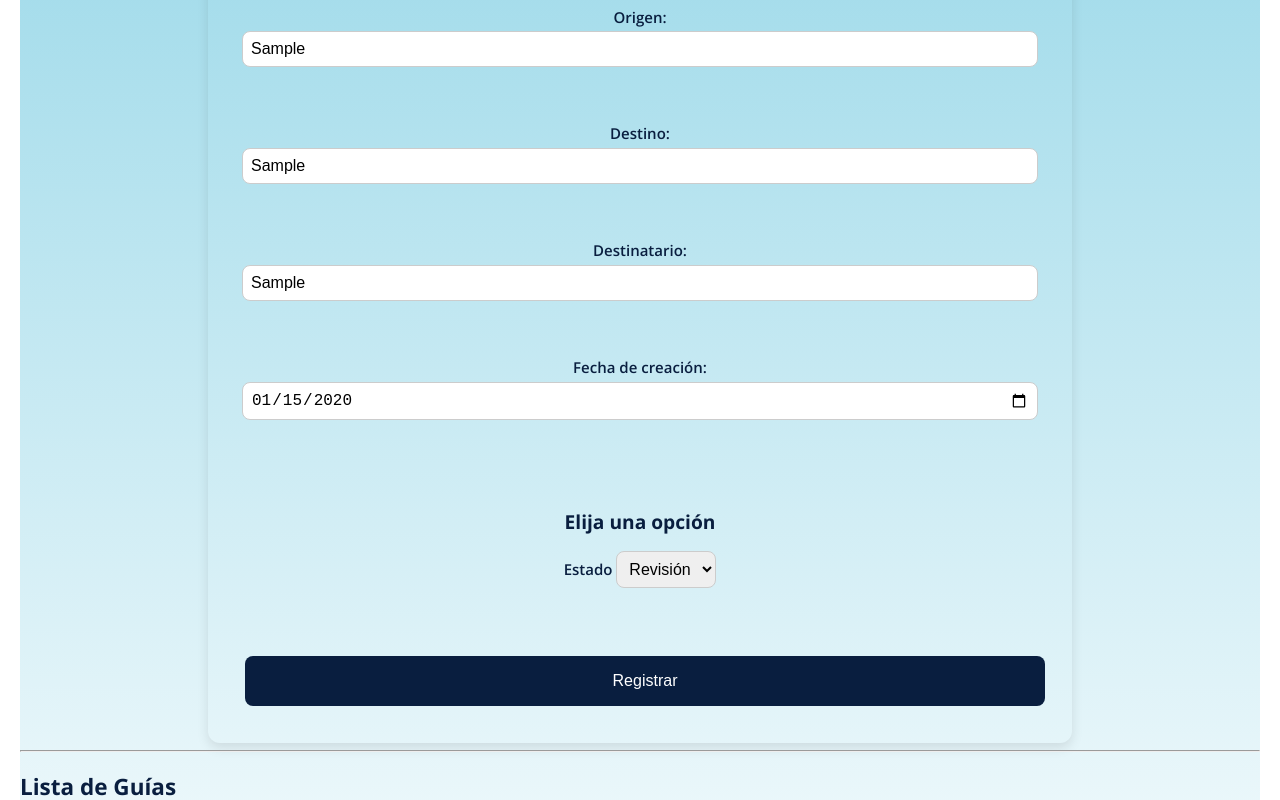
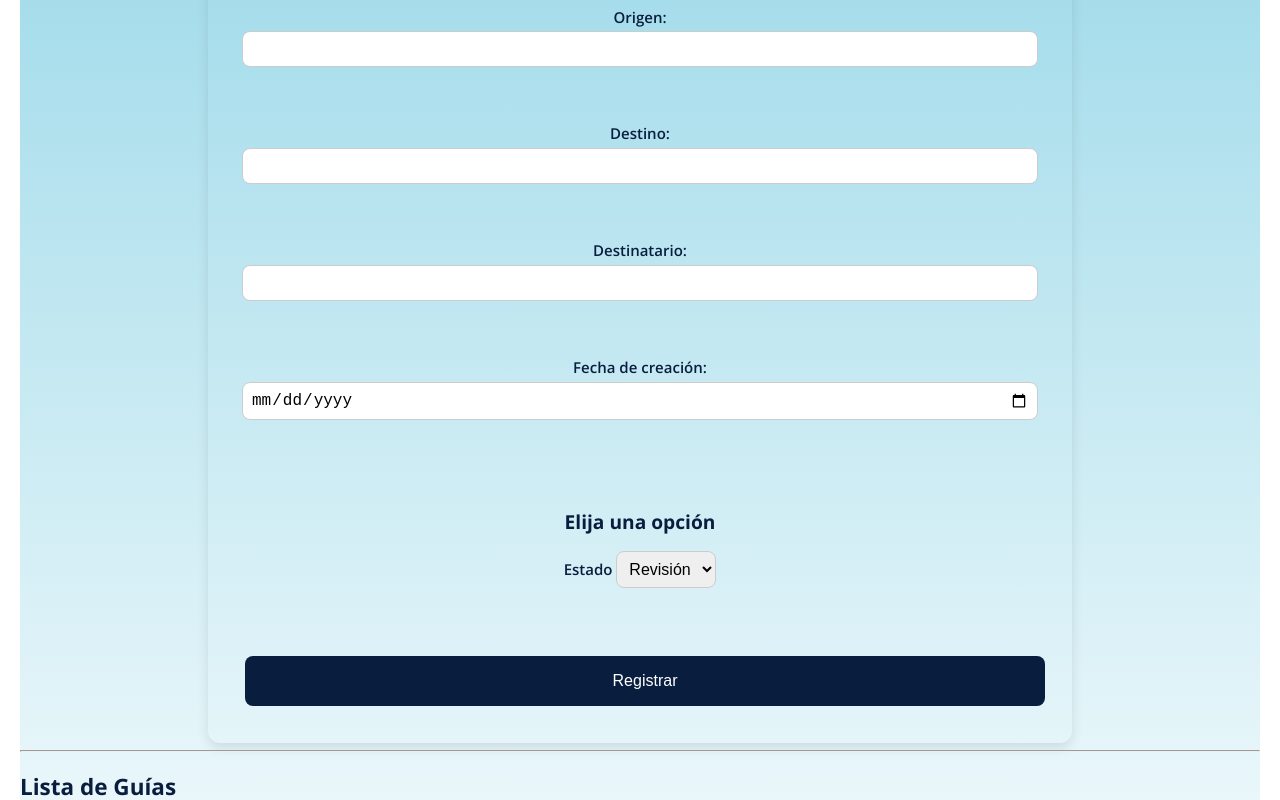
Before and after one commit to Sergioldgh/proyecto_hound_express, a plain HTML site: page index.html in a window 1280 px wide. Both pictures are taken after typing "5", "Sample", "Sample", "Sample", "2020-01-15" into the empty fields and a click on the button "Registrar". Shown: the part 881-1681 px from the top of the page. Drawn offline with nearby package versions, Linux system fonts and the light colour scheme.

Commit message:
Limpieza de código

```diff
--- a/js/script.js
+++ b/js/script.js
@@ -46,7 +46,7 @@ forma.addEventListener("submit", (e) => {
     console.log(guias);
     mostrarGuias();
     actualizaPanel();
-    // forma.reset();
+    forma.reset();
 
 });
 
```
Also changed, not shown: index.html (+0 -73 lines).
